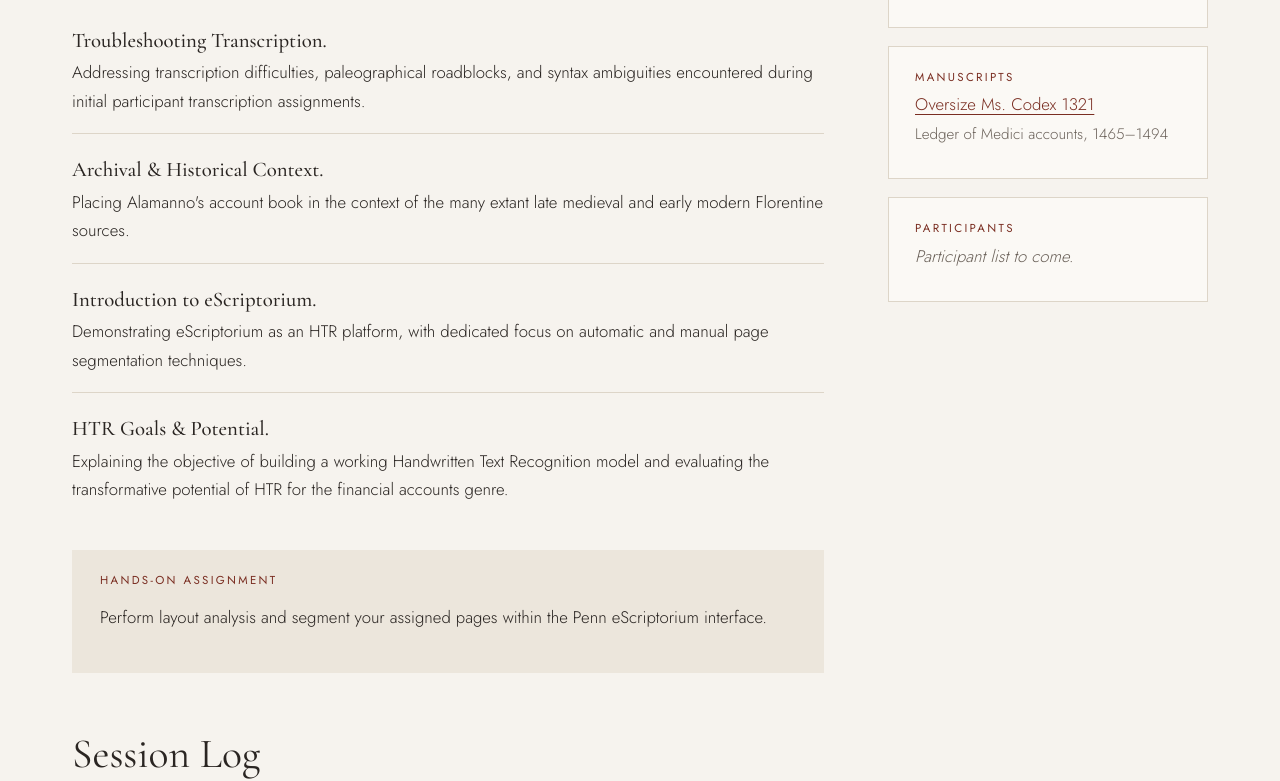
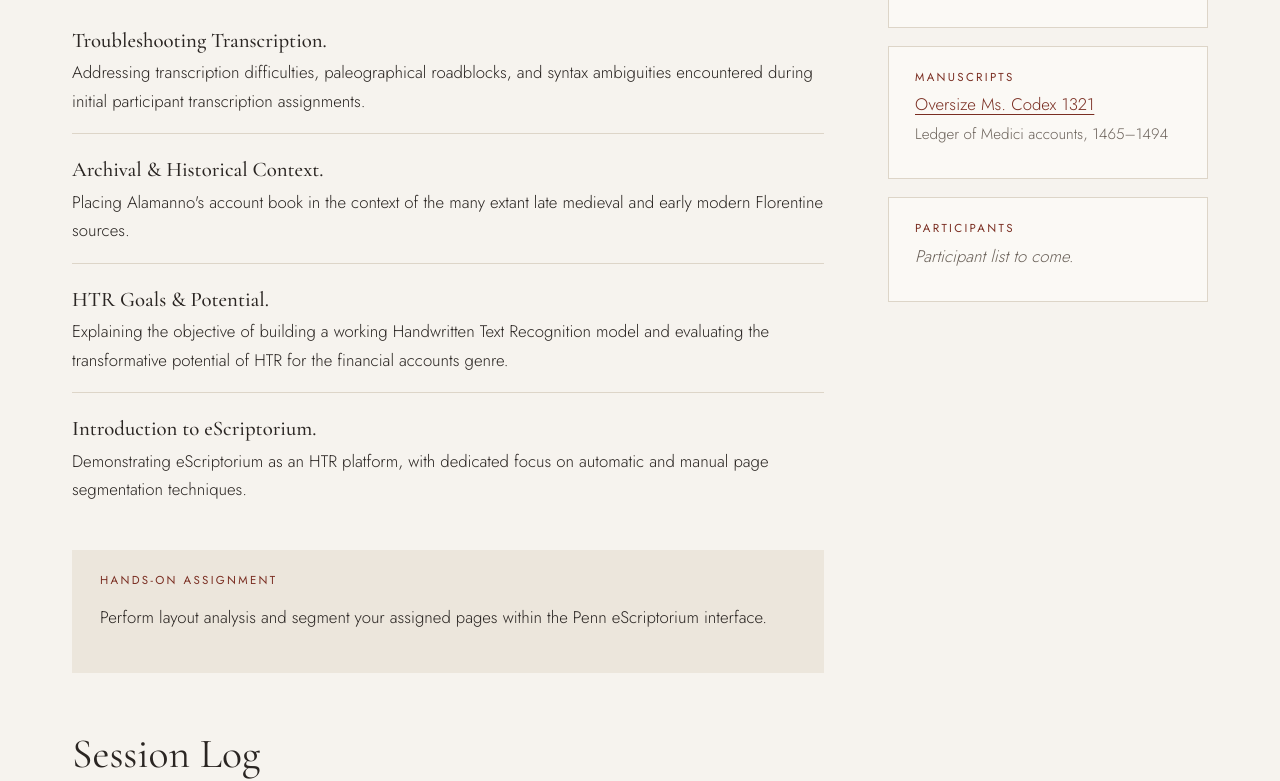
Before and after one commit to lmorreale3/accounting-recounting, a plain HTML site: page session-2.html in a window 1280 px wide. Shown: the part 1012-1793 px from the top of the page. Drawn offline with nearby package versions, Linux system fonts and the light colour scheme.

Commit message:
Reorder Overview items on Workshops 2 and 3

```diff
--- a/session-2.html
+++ b/session-2.html
@@ -41,7 +41,7 @@
   <div>
     <h2>Overview</h2>
     <p>The second session moves from initial transcription challenges to contextualizing Alamanno's accounts within broader archival landscapes and initiating Handwritten Text Recognition (HTR) workflows.</p>
-    <ul class="topics"><li><strong>Troubleshooting Transcription.</strong> Addressing transcription difficulties, paleographical roadblocks, and syntax ambiguities encountered during initial participant transcription assignments.</li><li><strong>Archival &amp; Historical Context.</strong> Placing Alamanno's account book in the context of the many extant late medieval and early modern Florentine sources.</li><li><strong>Introduction to eScriptorium.</strong> Demonstrating eScriptorium as an HTR platform, with dedicated focus on automatic and manual page segmentation techniques.</li><li><strong>HTR Goals &amp; Potential.</strong> Explaining the objective of building a working Handwritten Text Recognition model and evaluating the transformative potential of HTR for the financial accounts genre.</li></ul>
+    <ul class="topics"><li><strong>Troubleshooting Transcription.</strong> Addressing transcription difficulties, paleographical roadblocks, and syntax ambiguities encountered during initial participant transcription assignments.</li><li><strong>Archival &amp; Historical Context.</strong> Placing Alamanno's account book in the context of the many extant late medieval and early modern Florentine sources.</li><li><strong>HTR Goals &amp; Potential.</strong> Explaining the objective of building a working Handwritten Text Recognition model and evaluating the transformative potential of HTR for the financial accounts genre.</li><li><strong>Introduction to eScriptorium.</strong> Demonstrating eScriptorium as an HTR platform, with dedicated focus on automatic and manual page segmentation techniques.</li></ul>
     <div class="assignment"><h3>Hands-on assignment</h3><p>Perform layout analysis and segment your assigned pages within the Penn eScriptorium interface.</p></div>
 
 
```
Also changed, not shown: session-3.html (+1 -1 lines).
